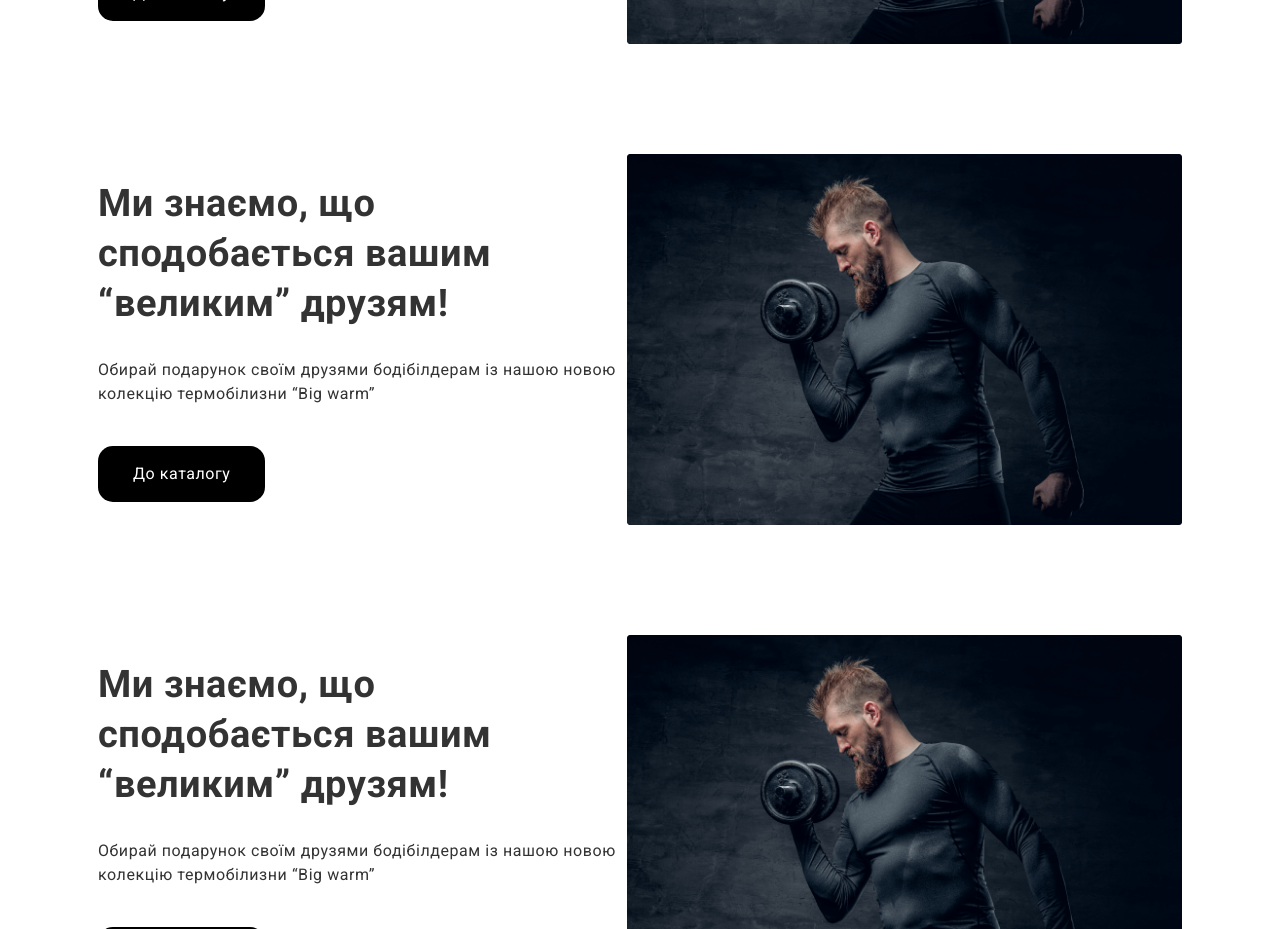
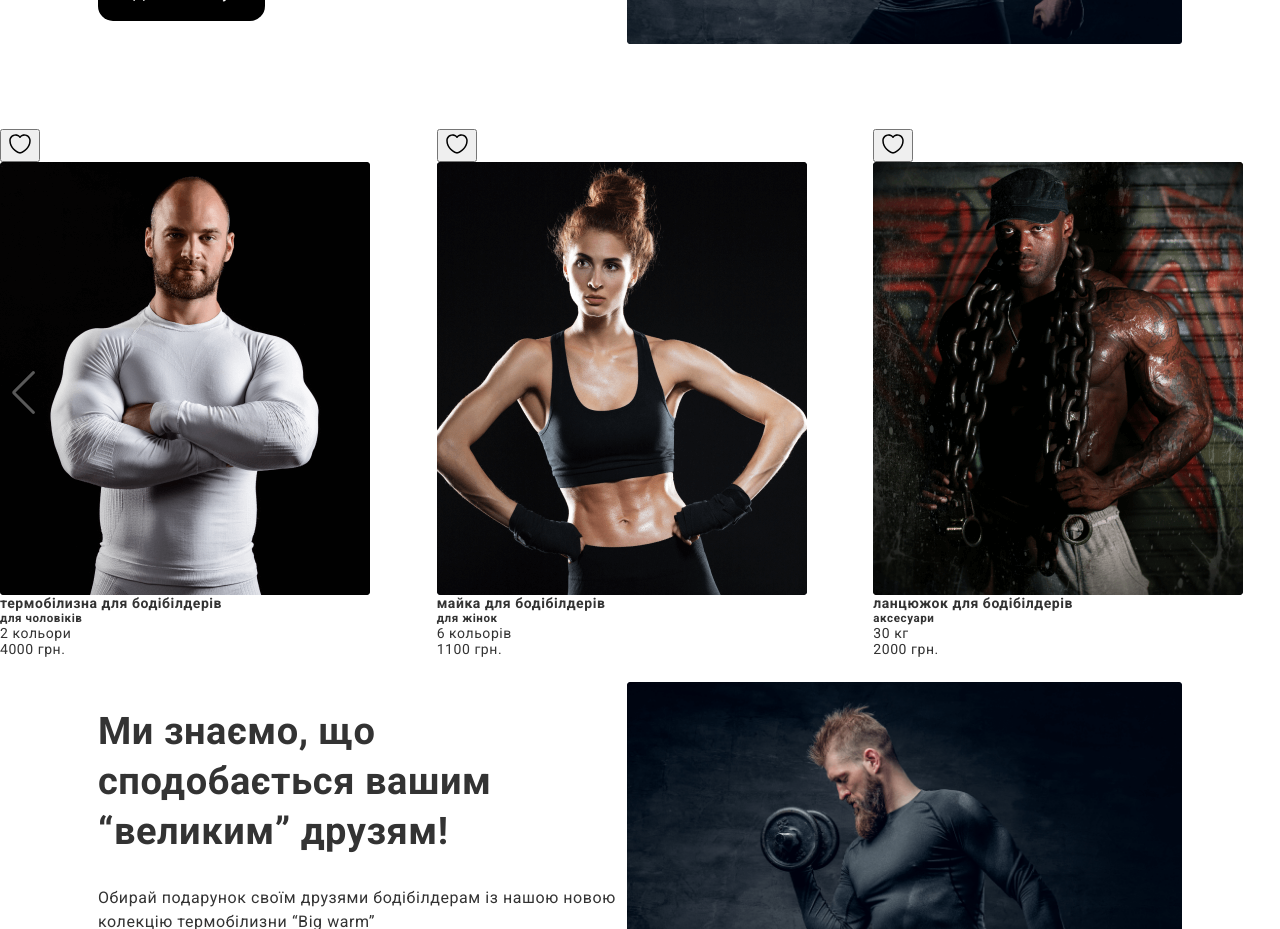
Before and after one commit to rudenkoserhii/test-verocasa, a React (Create React App) app: page / in a window 1280 px wide. Shown: the part 920-1849 px from the top of the page. Built offline with nearby package versions, Linux system fonts and the light colour scheme.

Commit message:
feat: added swiper

```diff
--- a/src/components/Top/Top.jsx
+++ b/src/components/Top/Top.jsx
@@ -1,29 +1,34 @@
 import React from 'react'
-import 'components/News/news.scss'
-import news_x1 from 'assets/images/present/present_x1.png'
-import news_x2 from 'assets/images/present/present_x2.png'
-import news_x3 from 'assets/images/present/present_x3.png'
-import { Button } from 'components/Button/Button'
+import { Swiper, SwiperSlide } from 'swiper/react'
+import { Navigation, Pagination } from 'swiper/modules'
+import 'swiper/css'
+import 'swiper/css/navigation'
+import 'swiper/css/pagination'
+import 'components/Hero/hero.scss'
+import { MOCK_PRODUCTS } from 'consts'
+import { nanoid } from 'nanoid'
+import { TopSlide } from 'components/Top/TopSlide'
 
 export const Top = () => {
-  const onClickButton = () => console.log('До каталогу')
-
   return (
-    <section className="news__section">
-      <div className="news__content">
-        <h3 className="news__title">Ми знаємо, що сподобається вашим “великим” друзям!</h3>
-        <p className="news__paragraph">
-          Обирай подарунок своїм друзями бодібілдерам із нашою новою колекцію термобілизни “Big
-          warm”
-        </p>
-        <Button color="black" text="До каталогу" onClickButton={() => onClickButton()} />
-      </div>
-      <img
-        className="news__image"
-        srcSet={`${news_x1} 1x, ${news_x2} 2x, ${news_x3} 3x`}
-        src={news_x1}
-        alt="Man"
-      />
+    <section>
+      <Swiper
+        cssMode={true}
+        navigation={true}
+        slidesPerView={3}
+        spaceBetween={30}
+        pagination={{
+          clickable: true,
+        }}
+        modules={[Navigation, Pagination]}
+        className="top__swiper"
+      >
+        {MOCK_PRODUCTS.map((slide) => (
+          <SwiperSlide key={nanoid()}>
+            <TopSlide slide={slide} />
+          </SwiperSlide>
+        ))}
+      </Swiper>
     </section>
   )
 }
--- /dev/null
+++ b/src/components/Top/TopSlide.jsx
@@ -0,0 +1,86 @@
+import React from 'react'
+import PropTypes from 'prop-types'
+import { ReactComponent as IconHeart } from 'assets/icons/heart.svg'
+
+export const TopSlide = ({ slide }) => {
+  const { name, whom, colors, weight, price, isFavorite, images } = slide
+  const { x1, x2, x3 } = images[0].medium.photo_01
+
+  const renderColorsOrWeight = () => {
+    if (weight) {
+      return `${weight} кг`
+    } else {
+      const colorsLength = colors.length
+      let colorsWord = ''
+      if (colorsLength === 1) {
+        colorsWord = 'колір'
+      } else if (colorsLength >= 2 && colorsLength <= 4) {
+        colorsWord = 'кольори'
+      } else {
+        colorsWord = 'кольорів'
+      }
+      return `${colorsLength} ${colorsWord}`
+    }
+  }
+
+  return (
+    <div className="top__wrapper">
+      <button className={`top_favorite ${isFavorite}`}>
+        <IconHeart className="top__favorite--icon" />
+      </button>
+      <img className="top__image" srcSet={`${x1} 1x, ${x2} 2x, ${x3} 3x`} src={x1} alt="Wear" />
+      <div className="top__content">
+        <h4 className="top__title">{name}</h4>
+        <h5 className="top__whom">{whom}</h5>
+        <p className="top__colors">{renderColorsOrWeight()}</p>
+        <p className="top__paragraph">{`${price} грн.`}</p>
+      </div>
+    </div>
+  )
+}
+
+TopSlide.propTypes = {
+  slide: PropTypes.shape({
+    name: PropTypes.string.isRequired,
+    whom: PropTypes.string,
+    colors: PropTypes.arrayOf(PropTypes.string),
+    weight: PropTypes.number,
+    price: PropTypes.number.isRequired,
+    isFavorite: PropTypes.bool.isRequired,
+    images: PropTypes.arrayOf(
+      PropTypes.shape({
+        small: PropTypes.shape({
+          photo_01: PropTypes.shape({
+            x1: PropTypes.string,
+            x2: PropTypes.string,
+            x3: PropTypes.string,
+          }),
+          photo_02: PropTypes.shape({
+            x1: PropTypes.string,
+            x2: PropTypes.string,
+            x3: PropTypes.string,
+          }),
+          photo_03: PropTypes.shape({
+            x1: PropTypes.string,
+            x2: PropTypes.string,
+            x3: PropTypes.string,
+          }),
+        }),
+        medium: PropTypes.shape({
+          photo_01: PropTypes.shape({
+            x1: PropTypes.string,
+            x2: PropTypes.string,
+            x3: PropTypes.string,
+          }),
+        }),
+        big: PropTypes.shape({
+          photo_01: PropTypes.shape({
+            x1: PropTypes.string,
+            x2: PropTypes.string,
+            x3: PropTypes.string,
+          }),
+        }),
+      }),
+    ),
+  }).isRequired,
+}
--- a/src/components/Top/top.scss
+++ b/src/components/Top/top.scss
@@ -1,31 +1,62 @@
-.news__section {
-    display: flex;
-        align-items: center;
-
-padding: 20px 98px 80px 98px;
-
-height: 381px;
+.top__swiper {
 }
 
-.news__image {
-width: 570px;
-height: 371px;
-object-fit: cover;
+.top__wrapper {}
+
+.top_favorite {}
+
+.top__favorite--icon {}
+
+.top__image {}
+
+.top__content {}
+
+.top__title {}
+
+.top__whom {}
+
+.top__colors {}
+
+.top__paragraph {}
+
+.swiper-pagination {
+    gap: 10px;
+    bottom: -8px !important;
+
+    &-bullet {
+        background-color: var(--text-footer);
+
+        border-radius: 1.5px;
+        height: 3px;
+        width: 15px;
+
+        transition: var(--anim);
+
+        &-active {
+            pointer-events: none;
+
+            background-color: var(--text-placeholder);
+        }
+
+        &:hover,
+        &:focus {
+            background-color: var(--text-placeholder);
+
+            transition: var(--anim);
+        }
+    }
 }
 
-.news__content {
+.swiper-button-next,
+.swiper-button-prev {
+    color: var(--bg-main);
 
+    transition: var(--anim);
+
+    &:hover,
+    &:focus {
+        color: var(--text-placeholder);
+
+        transition: var(--anim);
+    }
 }
-
-.news__title {
-font-size: 38px;
-line-height: 1.316;
-
-margin-bottom: 30px;}
-
-.news__paragraph {
-font-size: 16px;
-line-height: 1.5;
-
-margin-bottom: 40px;
-}
--- a/src/consts/mock_products.js
+++ b/src/consts/mock_products.js
@@ -1,90 +1,40 @@
+import product_01_01_medium_x1 from 'assets/images/product/product_01-01_medium_x1.png'
+import product_01_01_medium_x2 from 'assets/images/product/product_01-01_medium_x2.png'
+import product_01_01_medium_x3 from 'assets/images/product/product_01-01_medium_x3.png'
+
+import product_01_02_medium_x1 from 'assets/images/product/product_01-02_medium_x1.png'
+import product_01_02_medium_x2 from 'assets/images/product/product_01-02_medium_x2.png'
+import product_01_02_medium_x3 from 'assets/images/product/product_01-02_medium_x3.png'
+
+import product_01_03_medium_x1 from 'assets/images/product/product_01-03_medium_x1.png'
+import product_01_03_medium_x2 from 'assets/images/product/product_01-03_medium_x2.png'
+import product_01_03_medium_x3 from 'assets/images/product/product_01-03_medium_x3.png'
+
+import product_01_01_small_x1 from 'assets/images/product/product_01-01_small_x1.png'
+import product_01_01_small_x2 from 'assets/images/product/product_01-01_small_x2.png'
+import product_01_01_small_x3 from 'assets/images/product/product_01-01_small_x3.png'
+
+import product_01_02_small_x1 from 'assets/images/product/product_01-02_small_x1.png'
+import product_01_02_small_x2 from 'assets/images/product/product_01-02_small_x2.png'
+import product_01_02_small_x3 from 'assets/images/product/product_01-02_small_x3.png'
+
+import product_01_03_small_x1 from 'assets/images/product/product_01-03_small_x1.png'
+import product_01_03_small_x2 from 'assets/images/product/product_01-03_small_x2.png'
+import product_01_03_small_x3 from 'assets/images/product/product_01-03_small_x3.png'
+
+import product_01_01_big_x1 from 'assets/images/product/product_01-01_big_x1.png'
+import product_01_01_big_x2 from 'assets/images/product/product_01-01_big_x2.png'
+import product_01_01_big_x3 from 'assets/images/product/product_01-01_big_x3.png'
+
+import product_02_01_medium_x1 from 'assets/images/product/product_02-01_medium_x1.png'
+import product_02_01_medium_x2 from 'assets/images/product/product_02-01_medium_x2.png'
+import product_02_01_medium_x3 from 'assets/images/product/product_02-01_medium_x3.png'
+
+import product_03_01_medium_x1 from 'assets/images/product/product_03-01_medium_x1.png'
+import product_03_01_medium_x2 from 'assets/images/product/product_03-01_medium_x2.png'
+import product_03_01_medium_x3 from 'assets/images/product/product_03-01_medium_x3.png'
+
 export const MOCK_PRODUCTS = [
-  {
-    name: 'чоловічий термокостюм',
-    art: 'MW0MW32780',
-    category: 'одяг',
-    subcategory: 'термобілизна',
-    type: 'термокостюм',
-    brand: 'atlantic',
-    gender: 'чоловіки',
-    for: 'Для чоловіків',
-    price: 3700,
-    weight: null,
-    isFavorite: false,
-    sizes: [
-      { title: 'xxs', quantity: { black: 0, grey: 1, white: 2 } },
-      { title: 'xs', quantity: { black: 0, grey: 1, white: 2 } },
-      { title: 's', quantity: { black: 0, grey: 1, white: 2 } },
-      { title: 'm', quantity: { black: 0, grey: 1, white: 2 } },
-      { title: 'l', quantity: { black: 0, grey: 1, white: 2 } },
-      { title: 'xl', quantity: { black: 0, grey: 1, white: 2 } },
-      { title: 'xxl', quantity: { black: 0, grey: 0, white: 0 } },
-    ],
-    colors: ['black', 'grey', 'white'],
-    description: [
-      {
-        title: 'Терморегуляція забезпечить вам тепло в будь-якій ситуації.',
-        text: 'Сучасні технології дозволяють нашому термокостюму адаптуватися до вашого тіла та навколишнього середовища.',
-      },
-      {
-        title: 'Легкість та еластичність для максимальної свободи рухів.',
-        text: 'Забудьте про невигоди - наш термокостюм розроблений з урахуванням вашої активності.',
-      },
-      {
-        title: 'Дихаючі тканини для оптимальної вентиляції.',
-        text: 'Забудьте про  потовиділення - наш термокостюм дозволяє шкірі "дихати", забезпечуючи вам комфорт під час активної діяльності.',
-      },
-    ],
-    images: [
-      {
-        small: {
-          1: {
-            x1: 'assets/images/product/product_01-01_small_x1.png',
-            x2: 'assets/images/product/product_01-01_small_x2.png',
-            x3: 'assets/images/product/product_01-01_small_x3.png',
-          },
-          2: {
-            x1: 'assets/images/product/product_01-02_small_x1.png',
-            x2: 'assets/images/product/product_01-02_small_x2.png',
-            x3: 'assets/images/product/product_01-02_small_x3.png',
-          },
-          3: {
-            x1: 'assets/images/product/product_01-03_small_x1.png',
-            x2: 'assets/images/product/product_01-03_small_x2.png',
-            x3: 'assets/images/product/product_01-03_small_x3.png',
-          },
-        },
-      },
-      {
-        medium: {
-          1: {
-            x1: 'assets/images/product/product_01-01_medium_x1.png',
-            x2: 'assets/images/product/product_01-01_medium_x2.png',
-            x3: 'assets/images/product/product_01-01_medium_x3.png',
-          },
-          2: {
-            x1: 'assets/images/product/product_01-02_medium_x1.png',
-            x2: 'assets/images/product/product_01-02_medium_x2.png',
-            x3: 'assets/images/product/product_01-02_medium_x3.png',
-          },
-          3: {
-            x1: 'assets/images/product/product_01-03_medium_x1.png',
-            x2: 'assets/images/product/product_01-03_medium_x2.png',
-            x3: 'assets/images/product/product_01-03_medium_x3.png',
-          },
-        },
-      },
-      {
-        big: {
-          1: {
-            x1: 'assets/images/product/product_01-01_big_x1.png',
-            x2: 'assets/images/product/product_01-01_big_x2.png',
-            x3: 'assets/images/product/product_01-01_big_x3.png',
-          },
-        },
-      },
-    ],
-  },
   {
     name: 'термобілизна для бодібілдерів',
     art: 'MW0MW32781',
@@ -93,7 +43,7 @@ export const MOCK_PRODUCTS = [
     type: 'термокостюм',
     brand: 'puma',
     gender: 'чоловіки',
-    for: 'Для чоловіків',
+    whom: 'для чоловіків',
     price: 4000,
     weight: null,
     isFavorite: false,
@@ -123,49 +73,49 @@ export const MOCK_PRODUCTS = [
     ],
     images: [
       {
-        small: {
-          1: {
-            x1: 'assets/images/product/product_01-01_small_x1.png',
-            x2: 'assets/images/product/product_01-01_small_x2.png',
-            x3: 'assets/images/product/product_01-01_small_x3.png',
+        medium: {
+          photo_01: {
+            x1: product_01_01_medium_x1,
+            x2: product_01_01_medium_x2,
+            x3: product_01_01_medium_x3,
           },
-          2: {
-            x1: 'assets/images/product/product_01-02_small_x1.png',
-            x2: 'assets/images/product/product_01-02_small_x2.png',
-            x3: 'assets/images/product/product_01-02_small_x3.png',
+          photo_02: {
+            x1: product_01_02_medium_x1,
+            x2: product_01_02_medium_x2,
+            x3: product_01_02_medium_x3,
           },
-          3: {
-            x1: 'assets/images/product/product_01-03_small_x1.png',
-            x2: 'assets/images/product/product_01-03_small_x2.png',
-            x3: 'assets/images/product/product_01-03_small_x3.png',
+          photo_03: {
+            x1: product_01_03_medium_x1,
+            x2: product_01_03_medium_x2,
+            x3: product_01_03_medium_x3,
           },
         },
       },
       {
-        medium: {
-          1: {
-            x1: 'assets/images/product/product_01-01_medium_x1.png',
-            x2: 'assets/images/product/product_01-01_medium_x2.png',
-            x3: 'assets/images/product/product_01-01_medium_x3.png',
+        small: {
+          photo_01: {
+            x1: product_01_01_small_x1,
+            x2: product_01_01_small_x2,
+            x3: product_01_01_small_x3,
           },
-          2: {
-            x1: 'assets/images/product/product_01-02_medium_x1.png',
-            x2: 'assets/images/product/product_01-02_medium_x2.png',
-            x3: 'assets/images/product/product_01-02_medium_x3.png',
+          photo_02: {
+            x1: product_01_02_small_x1,
+            x2: product_01_02_small_x2,
+            x3: product_01_02_small_x3,
           },
-          3: {
-            x1: 'assets/images/product/product_01-03_medium_x1.png',
-            x2: 'assets/images/product/product_01-03_medium_x2.png',
-            x3: 'assets/images/product/product_01-03_medium_x3.png',
+          photo_03: {
+            x1: product_01_03_small_x1,
+            x2: product_01_03_small_x2,
+            x3: product_01_03_small_x3,
           },
         },
       },
       {
         big: {
-          1: {
-            x1: 'assets/images/product/product_01-01_big_x1.png',
-            x2: 'assets/images/product/product_01-01_big_x2.png',
-            x3: 'assets/images/product/product_01-01_big_x3.png',
+          photo_01: {
+            x1: product_01_01_big_x1,
+            x2: product_01_01_big_x2,
+            x3: product_01_01_big_x3,
           },
         },
       },
@@ -179,7 +129,7 @@ export const MOCK_PRODUCTS = [
     type: 'топ',
     brand: 'nike',
     gender: 'жінки',
-    for: 'Для жінок',
+    whom: 'для жінок',
     price: 1100,
     weight: null,
     isFavorite: false,
@@ -210,10 +160,10 @@ export const MOCK_PRODUCTS = [
     images: [
       {
         medium: {
-          1: {
-            x1: 'assets/images/product/product_02-01_medium_x1.png',
-            x2: 'assets/images/product/product_02-01_medium_x2.png',
-            x3: 'assets/images/product/product_02-01_medium_x3.png',
+          photo_01: {
+            x1: product_02_01_medium_x1,
+            x2: product_02_01_medium_x2,
+            x3: product_02_01_medium_x3,
           },
         },
       },
@@ -227,7 +177,7 @@ export const MOCK_PRODUCTS = [
     type: 'ланцюг',
     brand: 'prada',
     gender: 'аксесуари',
-    for: 'аксесуари',
+    whom: 'аксесуари',
     price: 2000,
     weight: 30,
     isFavorite: false,
@@ -254,10 +204,96 @@ export const MOCK_PRODUCTS = [
     images: [
       {
         medium: {
-          1: {
-            x1: 'assets/images/product/product_03-01_medium_x1.png',
-            x2: 'assets/images/product/product_03-01_medium_x2.png',
-            x3: 'assets/images/product/product_03-01_medium_x3.png',
+          photo_01: {
+            x1: product_03_01_medium_x1,
+            x2: product_03_01_medium_x2,
+            x3: product_03_01_medium_x3,
+          },
+        },
+      },
+    ],
+  },
+  {
+    name: 'чоловічий термокостюм',
+    art: 'MW0MW32780',
+    category: 'одяг',
+    subcategory: 'термобілизна',
+    type: 'термокостюм',
+    brand: 'atlantic',
+    gender: 'чоловіки',
+    whom: 'для чоловіків',
+    price: 3700,
+    weight: null,
+    isFavorite: false,
+    sizes: [
+      { title: 'xxs', quantity: { black: 0, grey: 1, white: 2 } },
+      { title: 'xs', quantity: { black: 0, grey: 1, white: 2 } },
+      { title: 's', quantity: { black: 0, grey: 1, white: 2 } },
+      { title: 'm', quantity: { black: 0, grey: 1, white: 2 } },
+      { title: 'l', quantity: { black: 0, grey: 1, white: 2 } },
+      { title: 'xl', quantity: { black: 0, grey: 1, white: 2 } },
+      { title: 'xxl', quantity: { black: 0, grey: 0, white: 0 } },
+    ],
+    colors: ['black', 'grey', 'white'],
+    description: [
+      {
+        title: 'Терморегуляція забезпечить вам тепло в будь-якій ситуації.',
+        text: 'Сучасні технології дозволяють нашому термокостюму адаптуватися до вашого тіла та навколишнього середовища.',
+      },
+      {
+        title: 'Легкість та еластичність для максимальної свободи рухів.',
+        text: 'Забудьте про невигоди - наш термокостюм розроблений з урахуванням вашої активності.',
+      },
+      {
+        title: 'Дихаючі тканини для оптимальної вентиляції.',
+        text: 'Забудьте про  потовиділення - наш термокостюм дозволяє шкірі "дихати", забезпечуючи вам комфорт під час активної діяльності.',
+      },
+    ],
+    images: [
+      {
+        medium: {
+          photo_01: {
+            x1: product_01_01_medium_x1,
+            x2: product_01_01_medium_x2,
+            x3: product_01_01_medium_x3,
+          },
+          photo_02: {
+            x1: product_01_02_medium_x1,
+            x2: product_01_02_medium_x2,
+            x3: product_01_02_medium_x3,
+          },
+          photo_03: {
+            x1: product_01_03_medium_x1,
+            x2: product_01_03_medium_x2,
+            x3: product_01_03_medium_x3,
+          },
+        },
+      },
+      {
+        small: {
+          photo_01: {
+            x1: product_01_01_small_x1,
+            x2: product_01_01_small_x2,
+            x3: product_01_01_small_x3,
+          },
+          photo_02: {
+            x1: product_01_02_small_x1,
+            x2: product_01_02_small_x2,
+            x3: product_01_02_small_x3,
+          },
+          photo_03: {
+            x1: product_01_03_small_x1,
+            x2: product_01_03_small_x2,
+            x3: product_01_03_small_x3,
+          },
+        },
+      },
+      {
+        big: {
+          photo_01: {
+            x1: product_01_01_big_x1,
+            x2: product_01_01_big_x2,
+            x3: product_01_01_big_x3,
           },
         },
       },
```
